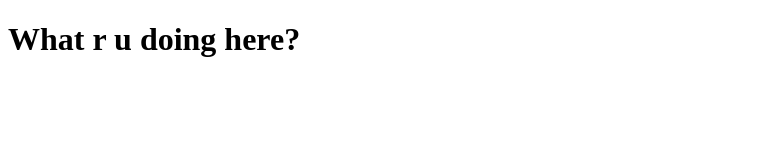
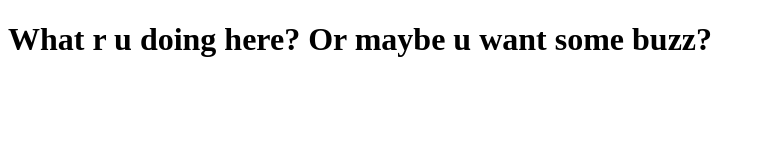
Before and after one commit to Peyoteros/Anarchy, a plain HTML site: page site/index.html in a window 1280 px wide. Shown: the whole page, without its empty margins (0-765 px from the left). Drawn offline with Linux system fonts and the light colour scheme.

Commit message:
:done yet

```diff
--- a/site/index.html
+++ b/site/index.html
@@ -4,6 +4,6 @@
 	<title>Hello Anarchy!</title>
 </head>
 <body>
-<h1>What r u doing here?</h1>
+<h1>What r u doing here? Or maybe u want some buzz?</h1>
 </body>
 </html>
```
